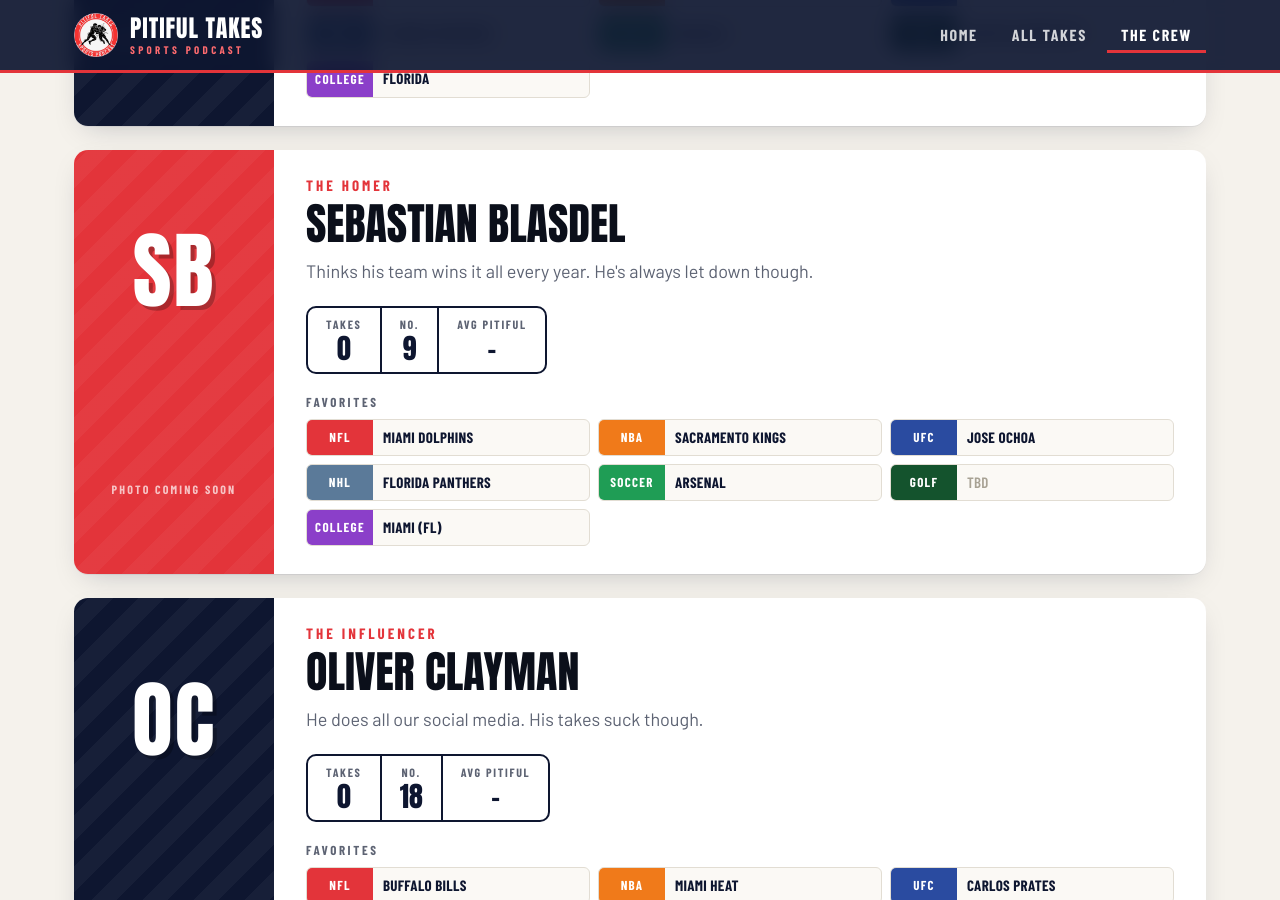
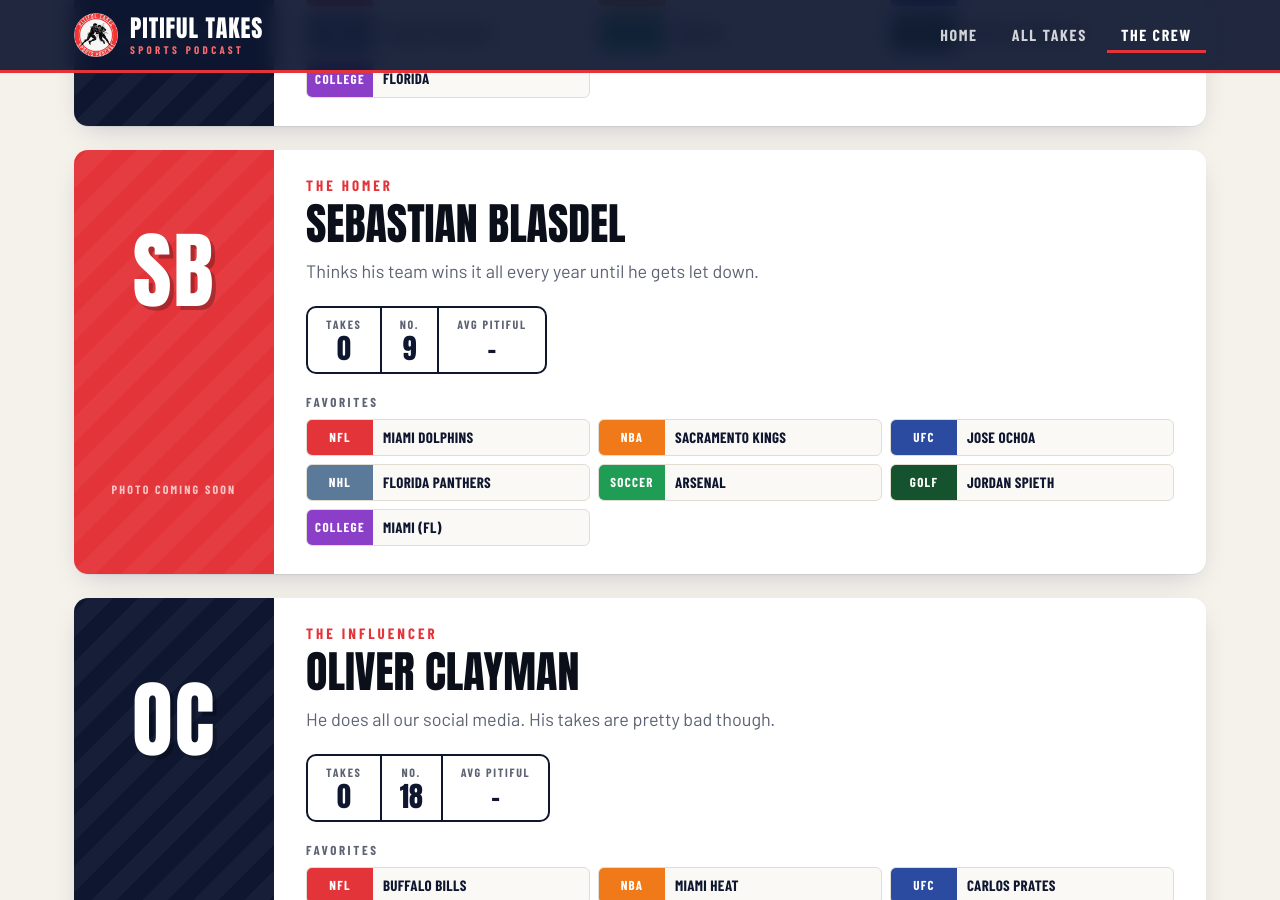
Before and after one commit to nikigogonis2009/pitifultakespod, a Jekyll site: the page built from crew.html, in a window 1280 px wide and 900 px high, scrolled down 696 px. Built offline with Jekyll 4.4.1, drawn with Linux system fonts in a browser that asks for light colours; some web fonts are replaced.

Commit message:
Apply crew edits from the preview
Co-Authored-By: Claude Opus 5.5 <noreply@anthropic.com>
Claude-Session: https://claude.ai/code/session_017t8wW6UK9gu7zmS2k2VJLV

```diff
--- a/_data/crew.yml
+++ b/_data/crew.yml
@@ -7,7 +7,7 @@
   name: Oliver Clayman
   role: The Influencer
   number: 18
-  bio: He does all our social media. His takes suck though.
+  bio: He does all our social media. His takes are pretty bad though.
   photo: ""
   favorites:
     nfl: Buffalo Bills
@@ -35,7 +35,7 @@
   name: Sebastian Blasdel
   role: The Homer
   number: 9
-  bio: Thinks his team wins it all every year. He's always let down though.
+  bio: Thinks his team wins it all every year until he gets let down.
   photo: ""
   favorites:
     nfl: Miami Dolphins
@@ -43,7 +43,7 @@
     ufc: Jose Ochoa
     nhl: Florida Panthers
     soccer: Arsenal
-    golf: ""
+    golf: Jordan Spieth
     college: Miami (FL)
 - id: host4
   name: Riley Bidner
```
